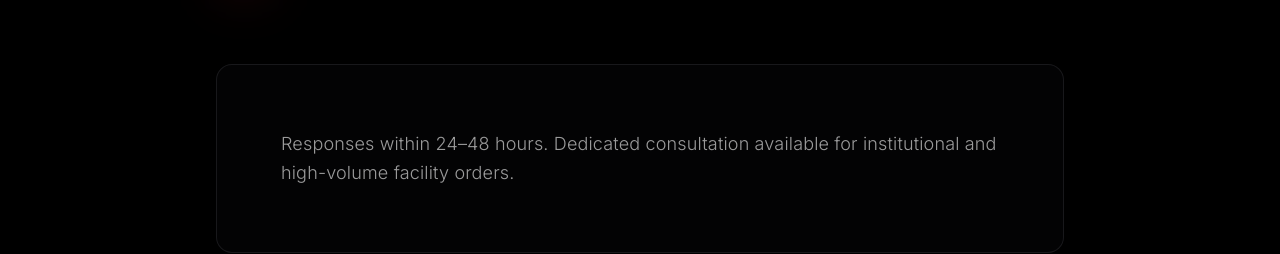
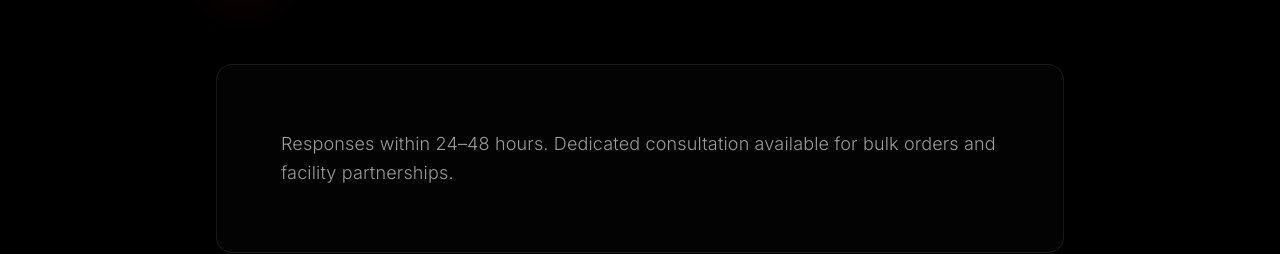
Before and after one commit to infinityspine/exiqx-website, a Next.js app: page /contact in a window 1280 px wide. Shown: the part 1290-1544 px from the top of the page. Built offline with nearby package versions, Linux system fonts and the light colour scheme.

Commit message:
🕒 Auto-commit: 2026-01-07 14:55:08

```diff
--- a/app/contact/page.tsx
+++ b/app/contact/page.tsx
@@ -260,7 +260,7 @@ export default function ContactPage() {
             >
               <div className="text-base sm:text-lg text-white/70 font-light leading-relaxed">
                 <p>
-                  Responses within 24–48 hours. Dedicated consultation available for institutional and high-volume facility orders.
+                  Responses within 24–48 hours. Dedicated consultation available for bulk orders and facility partnerships.
                 </p>
               </div>
             </motion.div>
```
